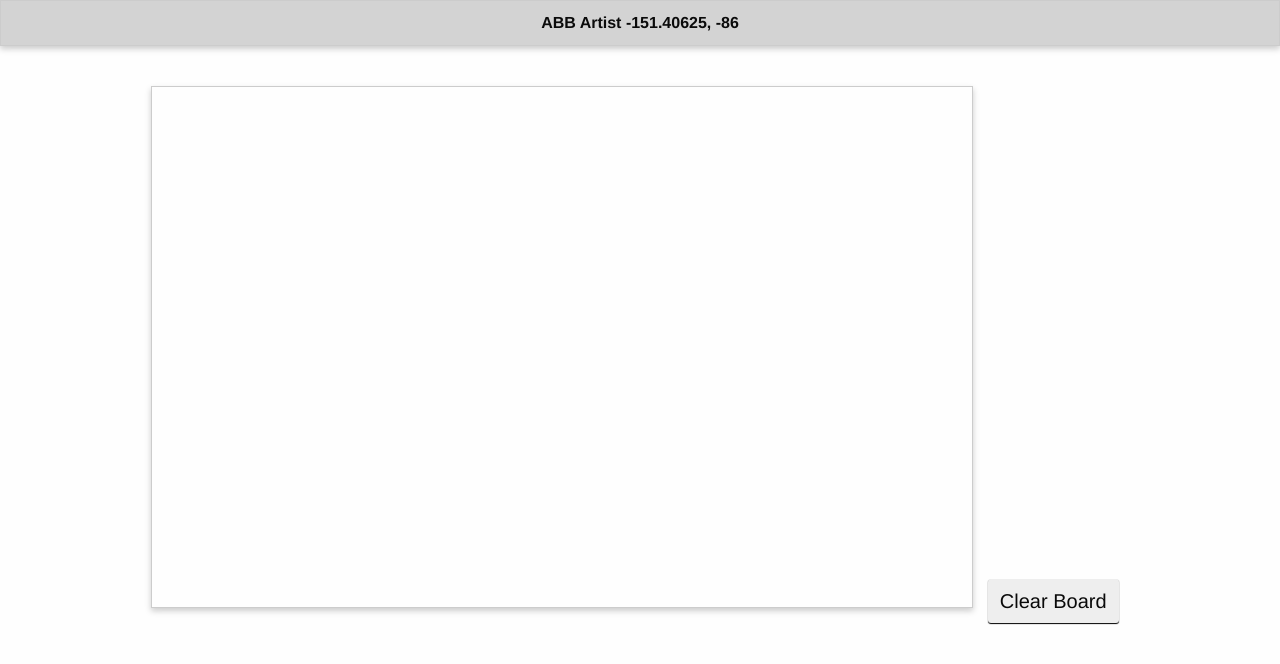
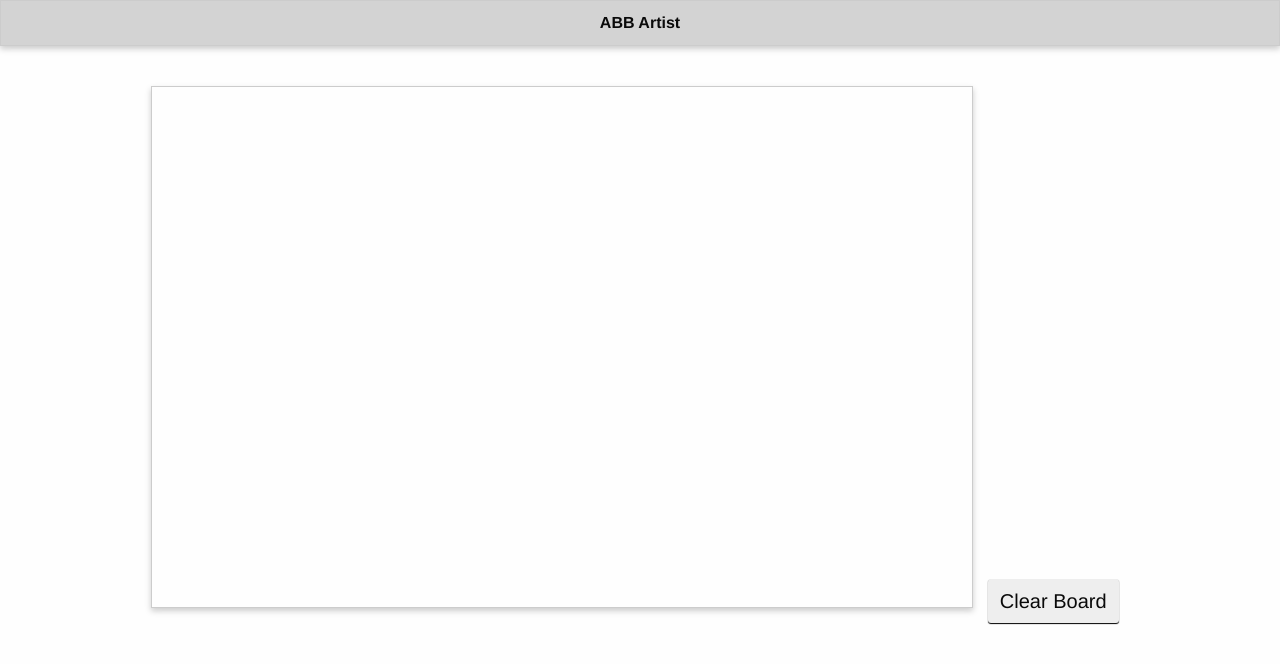
Before and after one commit to gustavoiha/ABBArtist, a plain HTML site: page index.html in a window 1280 px wide. Drawn offline with nearby package versions, Linux system fonts and the light colour scheme.

Commit message:
Changed title

```diff
--- a/index.html
+++ b/index.html
@@ -10,7 +10,7 @@
 <div id="app" style="text-align: center;">
 
   <div class="regular">
-    ABB Artist {{ position.x - drawingboard.posX}}, {{ position.y - drawingboard.posY}}
+    ABB Artist
   </div>
 
   <canvas
```
